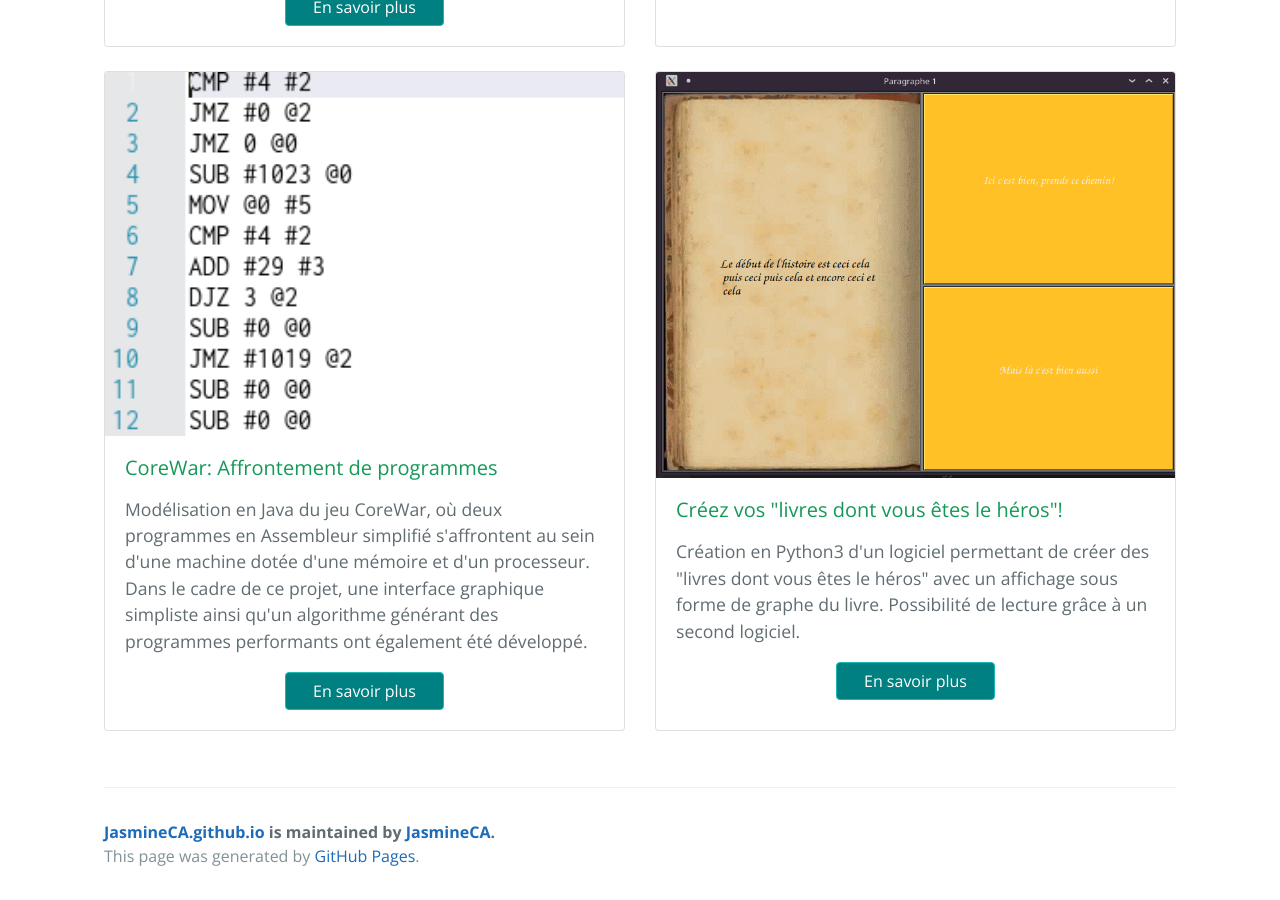
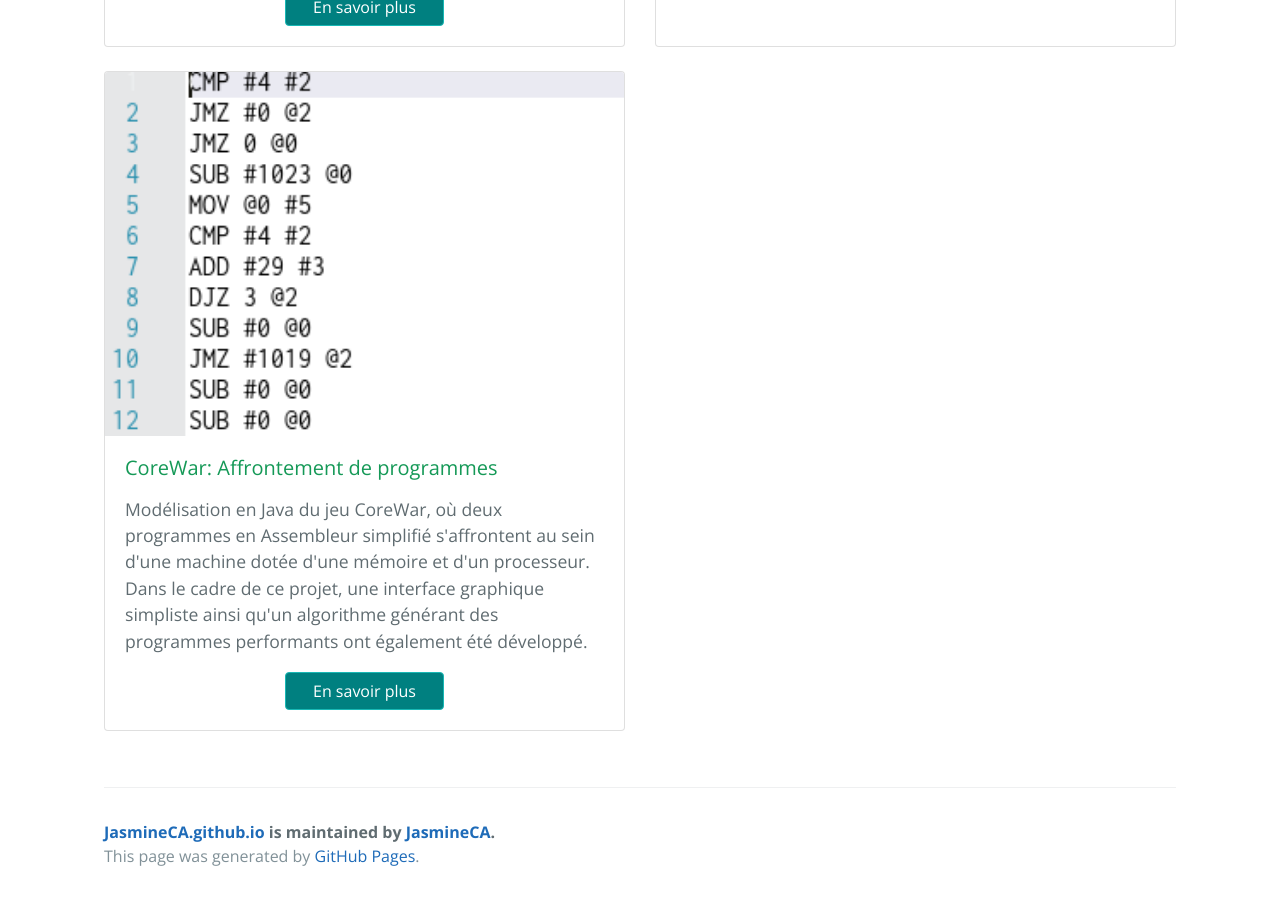
Before and after one commit to JasmineCA/JasmineCA.github.io, a Jekyll site: the page built from index.markdown, in a window 1280 px wide and 900 px high, scrolled down 3564 px. Built offline with Jekyll 4.4.1, drawn with Linux system fonts in a browser that asks for light colours; nearby versions of some CDN libraries.

Commit message:
Deleting editeurdelivre part, as is not relevant

```diff
--- a/index.markdown
+++ b/index.markdown
@@ -107,14 +107,4 @@ Lorem ipsum dolor sit amet, consectetur adipisicing elit, sed do eiusmod tempor
   </div>
 </div>
 </div>
-<div class="col mb-4">
-<div class="card h-100">
-  <img src="{{ site.baseurl}}/assets/images/projets/EditeurLivre/editeurdelivre4.png" class="card-img-top" alt="...">
-  <div class="card-body">
-    <h5 class="card-title">Créez vos "livres dont vous êtes le héros"!</h5>
-    <p class="card-text">Création en Python3 d'un logiciel permettant de créer des "livres dont vous êtes le héros" avec un affichage sous forme de graphe du livre. Possibilité de lecture grâce à un second logiciel.</p>
-    <a href="{{ site.url }}/projets/EditeurLivre" class="btn btn-primary mybuttoncolor mybuttonstyle mx-auto stretched-link">En savoir plus</a>
-  </div>
 </div>
-</div>
-</div>
```
Also changed, not shown: projets/EditeurLivre.md (deleted, +0 -59 lines), assets/images/projets/EditeurLivre/editeurdelivre1.png (deleted), assets/images/projets/EditeurLivre/editeurdelivre2.png (deleted), assets/images/projets/EditeurLivre/editeurdelivre3.png (deleted), assets/images/projets/EditeurLivre/editeurdelivre4.png (deleted).
